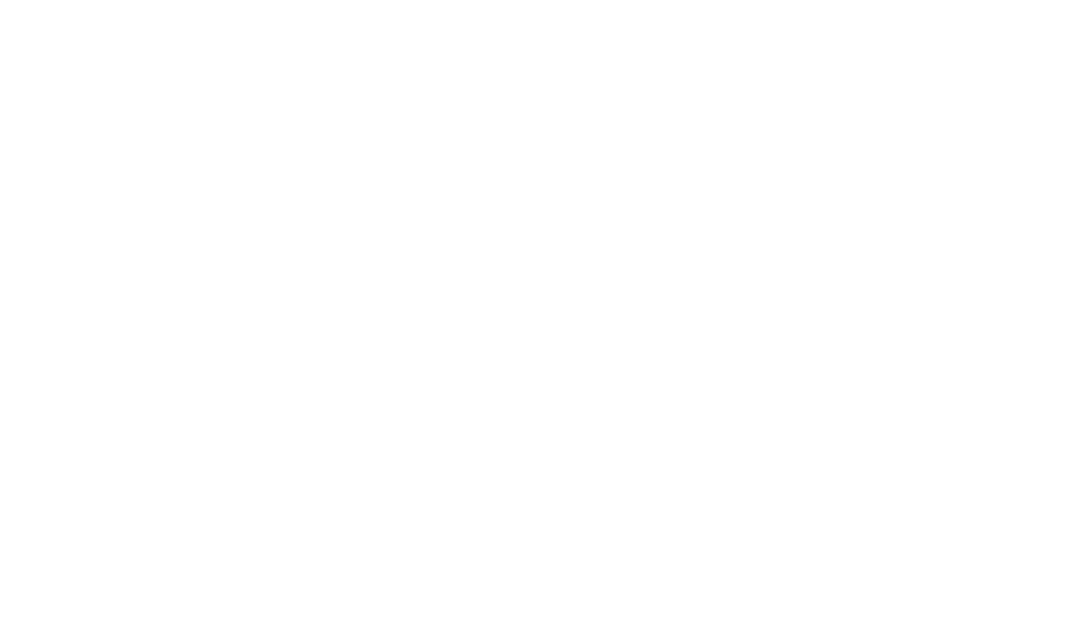
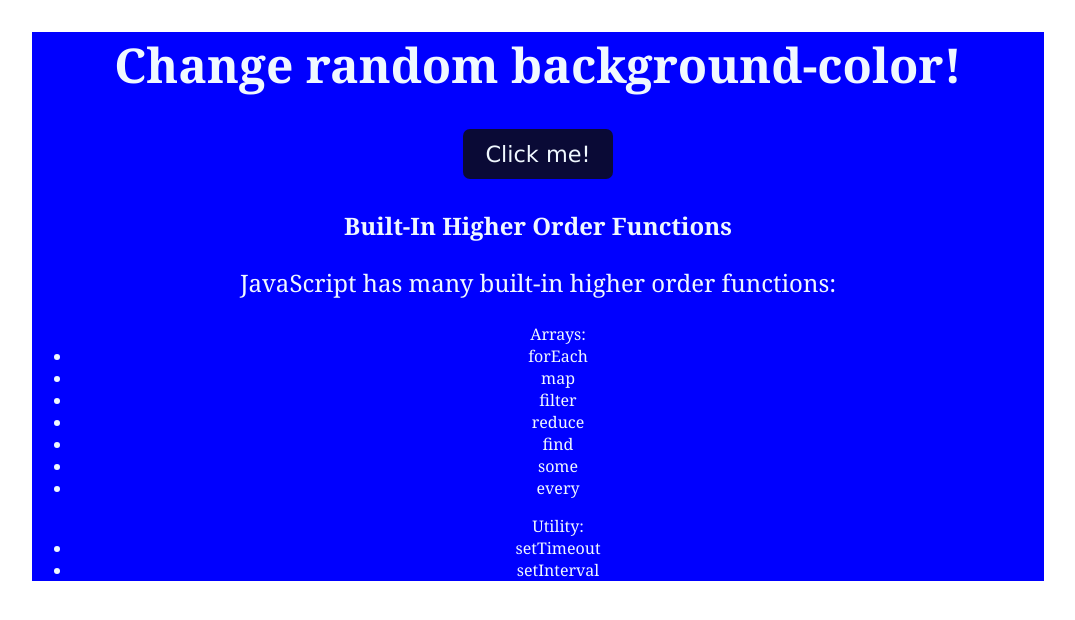
Before and after one commit to Timthom/functions2, a plain HTML site: page index.html in a window 1280 px wide. Shown: the whole page, without its empty margins (102-1177 px from the left). Drawn offline with Linux system fonts and the light colour scheme.

Commit message:
Second commit

```diff
--- a/app.css
+++ b/app.css
@@ -0,0 +1,38 @@
+p {
+    font-size: 1.5rem;
+}
+
+h2 {
+    font-size: 1.5rem;
+}
+h1 {
+    font-size: 3rem;
+}
+
+
+
+#canvas {
+    width: 80%;
+    height: 100%;
+    margin: 0 auto;
+    padding: 50px auto 50px auto;
+    background-color: blue;
+    color: aliceblue;
+    font-family: Georgia, 'Times New Roman', Times, serif;
+    text-align: center;
+
+}
+
+#button{
+    text-align: center;
+    width: 150px;
+    height: 50px;
+    margin: 30px auto 30px auto;
+    background-color: rgb(10, 10, 54);
+    color: aliceblue;
+    font-family: Verdana, Geneva, Tahoma, sans-serif;
+    font-size: 1.4rem;
+    border-radius: 7px;
+    border-style: none;
+    display: block;
+}
--- a/app.js
+++ b/app.js
@@ -1 +1,34 @@
 console.log("funkar");
+
+
+/*forEach*/
+
+let numbers = [1, 2, 3];
+
+numbers.forEach(number => {
+    console.log(number);
+})
+
+/**map */
+
+let dollar = [1, 2, 3];
+
+let euros = dollar.map(value => value * 0.95);
+
+console.log(euros);
+
+/**reduce */
+
+let moreNumbers = [1, 2, 3];
+
+let sum = moreNumbers.reduce((total, current) => {
+    return total + current
+}, 0)
+
+console.log(sum);
+
+let concat = moreNumbers.reduce((total, current) => {
+    return total + current
+}, '')
+
+console.log(concat);
--- a/index.html
+++ b/index.html
@@ -1,12 +1,34 @@
 <!DOCTYPE html>
 <html lang="en">
-<head>
-    <meta charset="UTF-8">
-    <meta name="viewport" content="width=device-width, initial-scale=1.0">
+  <head>
+    <meta charset="UTF-8" />
+    <meta name="viewport" content="width=device-width, initial-scale=1.0" />
     <title>Document</title>
-    <link rel="stylesheet" type="text/css" href="app.css">
-</head>
-<body>
-   <script src="app.js"></script>
-</body>
+    <link rel="stylesheet" type="text/css" href="app.css" />
+  </head>
+  <body>
+    <div id="canvas">
+      <h1>Change random background-color!</h1>
+      <button id="button">Click me!</button>
+      <h2>Built-In Higher Order Functions</h2>
+      <p>JavaScript has many built-in higher order functions:</p>
+      <ul>
+        Arrays:
+        <li>forEach</li>
+        <li>map</li>
+        <li>filter</li>
+        <li>reduce</li>
+        <li>find</li>
+        <li>some</li>
+        <li>every</li>
+      </ul>
+      <ul>
+        Utility:
+        <li>setTimeout</li>
+        <li>setInterval</li>
+      </ul>
+    </div>
+
+    <script src="app.js"></script>
+  </body>
 </html>
```
